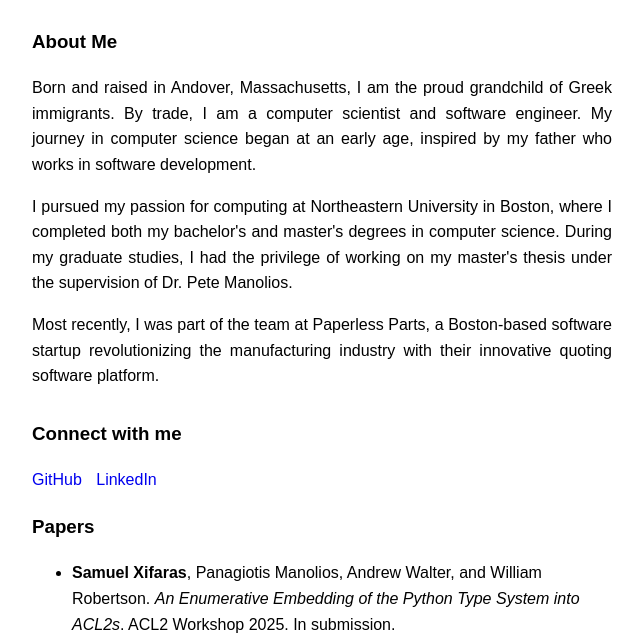
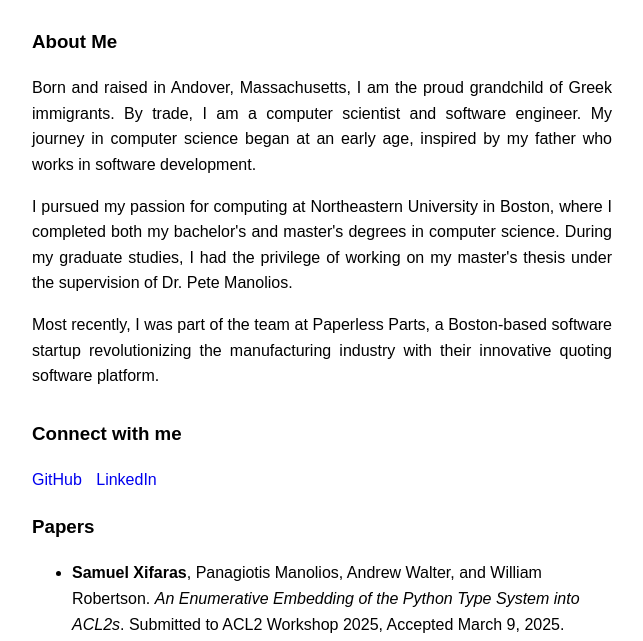
Before and after one commit to sam-xif/sam-xif.github.io, a plain HTML site: page index.html in a window 1280 px wide. Shown: the part 156-797 px from the top of the page, without its empty margins (318-961 px from the left). Drawn offline with Linux system fonts and the light colour scheme.

Commit message:
Update ACL2 workshop paper citation

```diff
--- a/index.html
+++ b/index.html
@@ -40,7 +40,7 @@
             <section id="publications">
                 <h3>Papers</h3>
                 <ul>
-                    <li><b>Samuel Xifaras</b>, Panagiotis Manolios, Andrew Walter, and William Robertson. <i>An Enumerative Embedding of the Python Type System into ACL2s</i>. ACL2 Workshop 2025. In submission.
+                    <li><b>Samuel Xifaras</b>, Panagiotis Manolios, Andrew Walter, and William Robertson. <i>An Enumerative Embedding of the Python Type System into ACL2s</i>. Submitted to ACL2 Workshop 2025, Accepted March 9, 2025. Forthcoming.
                     <li><b>Samuel Xifaras</b>. <i><a href="papers/thesis.pdf">Leveraging Type Annotations for Effective Fuzzing of Python Programs</a></i>. Master's Thesis, Northeastern University, 2024.</li>
                 </ul>
             </section>
```
